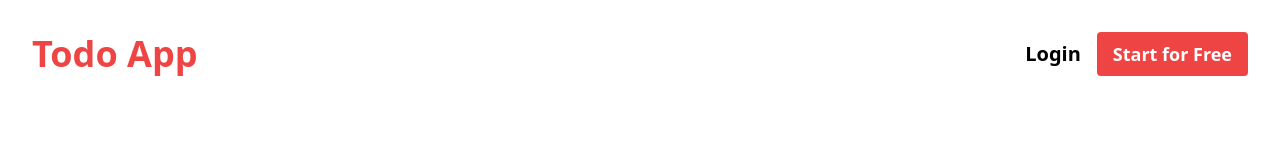
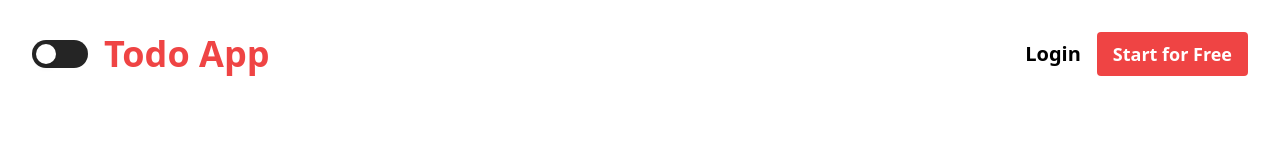
Before and after one commit to nurmandev/Todo-App, a React (Vite) app in the folder Web/: page / in a window 1280 px wide. Shown: the top 160 px of the page. Built offline with nearby package versions, Linux system fonts and the light colour scheme.

Commit message:
add dark mode

```diff
--- a/Web/src/App.tsx
+++ b/Web/src/App.tsx
@@ -5,9 +5,12 @@ import Home from "./components/Home";
 import Todos from "./components/Todos";
 import Create from "./components/Create";
 import { UserProvider } from "./context/User";
+import { useTheme } from "./context/Theme";
 
 function App() {
+  const { isDarkMode } = useTheme();
   return (
+    <div className={`${isDarkMode ? "bg-black text-white dark" : ""}`}>
       <UserProvider>
         <BrowserRouter>
           <Routes>
@@ -20,6 +23,7 @@ function App() {
           </Routes>
         </BrowserRouter>
       </UserProvider>
+    </div>
   );
 }
 
--- a/Web/src/components/Create.tsx
+++ b/Web/src/components/Create.tsx
@@ -48,7 +48,7 @@ function Create() {
   };
 
   return (
-    <div className="min-h-screen bg-gray-100 p-4 relative">
+    <div className="min-h-screen p-4 relative">
       <button
         className="absolute left-4 top-4 p-2 px-4 bg-red-500 text-white rounded text-lg font-bold"
         onClick={goBack}
@@ -56,7 +56,7 @@ function Create() {
         Back
       </button>
       <div className="flex items-center justify-center min-h-screen">
-        <div className="max-w-2xl w-full bg-white rounded-xl shadow-md overflow-hidden">
+        <div className="max-w-2xl w-full rounded-xl shadow-md overflow-hidden">
           <div className="p-8">
             <h2 className="text-4xl font-extrabold text-center text-red-500 mb-6">
               Create New Todo
--- a/Web/src/components/Home.tsx
+++ b/Web/src/components/Home.tsx
@@ -9,7 +9,7 @@ const Home = () => {
   return (
     <div className="min-h-screen">
       <Navbar />
-      <div className="bg-white">
+      <div className="">
         <div className="container mx-auto px-4 py-16">
           <div className="flex flex-col lg:flex-row items-center">
             {/* Left column */}
--- a/Web/src/components/Navbar.tsx
+++ b/Web/src/components/Navbar.tsx
@@ -1,7 +1,10 @@
 import { Link, useLocation, useNavigate } from "react-router-dom";
 import { useUser } from "../context/User";
+import Switch from "./Switch";
+import { useTheme } from "../context/Theme";
 
 function Navbar() {
+  const { isDarkMode, setIsDarkMode } = useTheme();
   const { logout: handleLogout } = useUser();
   const location = useLocation();
   const navigate = useNavigate();
@@ -12,9 +15,15 @@ function Navbar() {
   };
 
   return (
-    <div className="flex flex-wrap justify-between items-center m-4 sm:m-8">
-      <div className="text-2xl sm:text-4xl font-extrabold text-red-500">
-        Todo App
+    <div className="flex flex-wrap justify-between items-center p-4 sm:p-8">
+      <div className="flex items-center gap-4">
+        <Switch
+          isChecked={isDarkMode}
+          onChange={() => setIsDarkMode(!isDarkMode)}
+        />
+        <div className="text-2xl sm:text-4xl font-extrabold text-red-500">
+          Todo App
+        </div>
       </div>
 
       {location.pathname === "/" ? (
--- a/Web/src/components/Signin.tsx
+++ b/Web/src/components/Signin.tsx
@@ -57,11 +57,11 @@ function Signin() {
   }
 
   return (
-    <div className="flex items-center justify-center min-h-screen px-4 sm:px-8 bg-gray-100">
+    <div className="flex items-center justify-center min-h-screen px-4 sm:px-8">
       {/* Toast Container */}
       <ToastContainer />
 
-      <div className="flex flex-col sm:flex-row w-full max-w-4xl p-6 sm:p-8 bg-white rounded-lg shadow-lg">
+      <div className="flex flex-col sm:flex-row w-full max-w-4xl p-6 sm:p-8 rounded-lg shadow-lg">
         {/* Left Content */}
         <div className="flex flex-col items-center w-full sm:w-1/2 mb-8 sm:mb-0 sm:pr-8">
           <div className="text-3xl sm:text-5xl font-extrabold text-gray-800 mb-6">
--- a/Web/src/components/Signup.tsx
+++ b/Web/src/components/Signup.tsx
@@ -56,11 +56,11 @@ function Signup() {
   }
 
   return (
-    <div className="flex items-center justify-center min-h-screen px-4 sm:px-8 bg-gray-100">
+    <div className="flex items-center justify-center min-h-screen px-4 sm:px-8 ">
       {/* Toast Container */}
       <ToastContainer />
 
-      <div className="flex flex-col sm:flex-row w-full max-w-4xl bg-white rounded-lg shadow-lg overflow-hidden">
+      <div className="flex flex-col sm:flex-row w-full max-w-4xl rounded-lg shadow-lg overflow-hidden">
         {/* Left Section */}
         <div className="flex flex-col items-center w-full sm:w-1/2 p-6 sm:p-8">
           <div className="text-3xl sm:text-5xl font-extrabold text-gray-800 mb-6">
--- /dev/null
+++ b/Web/src/components/Switch.tsx
@@ -0,0 +1,34 @@
+import React, { useState } from "react";
+
+interface SwitchProps {
+  isChecked?: boolean; // Initial state of the switch
+  onChange?: (checked: boolean) => void; // Callback when toggled
+}
+
+const Switch: React.FC<SwitchProps> = ({ isChecked = false, onChange }) => {
+  const [checked, setChecked] = useState(isChecked);
+
+  const handleToggle = () => {
+    setChecked(!checked);
+    if (onChange) {
+      onChange(!checked); // Notify parent component of the change
+    }
+  };
+
+  return (
+    <div
+      className={`relative w-14 h-7 flex items-center rounded-full p-1 cursor-pointer transition ${
+        checked ? "bg-orange-500" : "bg-[#252525]"
+      }`}
+      onClick={handleToggle}
+    >
+      <div
+        className={`h-5 w-5 bg-white rounded-full shadow-md transform transition ${
+          checked ? "translate-x-7" : "translate-x-0"
+        }`}
+      ></div>
+    </div>
+  );
+};
+
+export default Switch;
--- a/Web/src/components/Todos.tsx
+++ b/Web/src/components/Todos.tsx
@@ -39,14 +39,14 @@ const Todo: React.FC<{
   };
 
   return (
-    <div className="bg-white shadow-md rounded-lg p-4 flex flex-col relative">
+    <div className="bg- shadow-md rounded-lg p-4 flex flex-col relative">
       {isEditing ? (
         <>
           <input
             type="text"
             value={editedTitle}
             onChange={(e) => setEditedTitle(e.target.value)}
-            className="text-lg font-semibold mb-2 p-1 border rounded"
+            className="text-lg font-semibold mb-2 p-1 border rounded bg-transparent"
             placeholder="Edit title"
           />
           <textarea
@@ -72,7 +72,7 @@ const Todo: React.FC<{
               type="date"
               value={editedDueDate}
               onChange={(e) => setEditedDueDate(e.target.value)}
-              className="ml-2 border p-1 rounded"
+              className="ml-2 border p-1 rounded bg-transparent"
             />
           </label>
           <div className="mt-4">
--- /dev/null
+++ b/Web/src/context/Theme.tsx
@@ -0,0 +1,34 @@
+import React, { createContext, useState, ReactNode } from "react";
+
+// Define the context types
+interface ThemeContextType {
+  setIsDarkMode: (value: boolean) => void;
+  isDarkMode: boolean;
+}
+
+// Create the context with a default value of null
+const ThemeContext = createContext<ThemeContextType | undefined>(undefined);
+
+// ThemeProvider Component
+interface ThemeProviderProps {
+  children: ReactNode;
+}
+
+export const ThemeProvider = ({ children }: ThemeProviderProps) => {
+  const [isDarkMode, setIsDarkMode] = useState(false);
+
+  return (
+    <ThemeContext.Provider value={{ isDarkMode, setIsDarkMode }}>
+      {children}
+    </ThemeContext.Provider>
+  );
+};
+
+// Custom hook to use the ThemeContext
+export const useTheme = () => {
+  const context = React.useContext(ThemeContext);
+  if (context === undefined) {
+    throw new Error("useTheme must be used within a ThemeProvider");
+  }
+  return context;
+};
--- a/Web/src/main.tsx
+++ b/Web/src/main.tsx
@@ -1,10 +1,13 @@
-import { StrictMode } from 'react'
-import { createRoot } from 'react-dom/client'
-import App from './App.tsx'
-import './index.css'
+import { StrictMode } from "react";
+import { createRoot } from "react-dom/client";
+import App from "./App.tsx";
+import "./index.css";
+import { ThemeProvider } from "./context/Theme.tsx";
 
-createRoot(document.getElementById('root')!).render(
+createRoot(document.getElementById("root")!).render(
   <StrictMode>
-    <App />
-  </StrictMode>,
-)
+    <ThemeProvider>
+      <App />
+    </ThemeProvider>
+  </StrictMode>
+);
```
Lines whose indentation alone changed are shown as unchanged.
